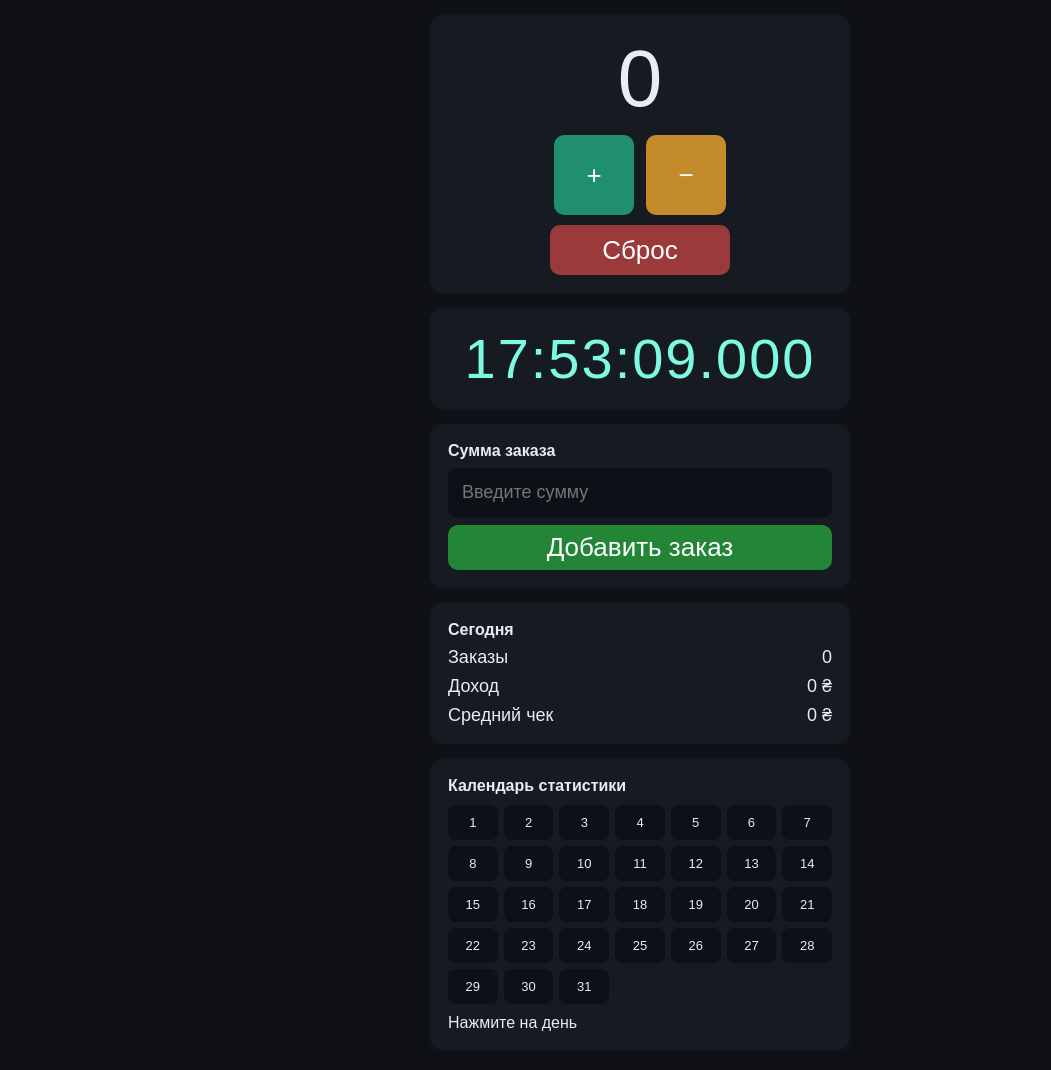
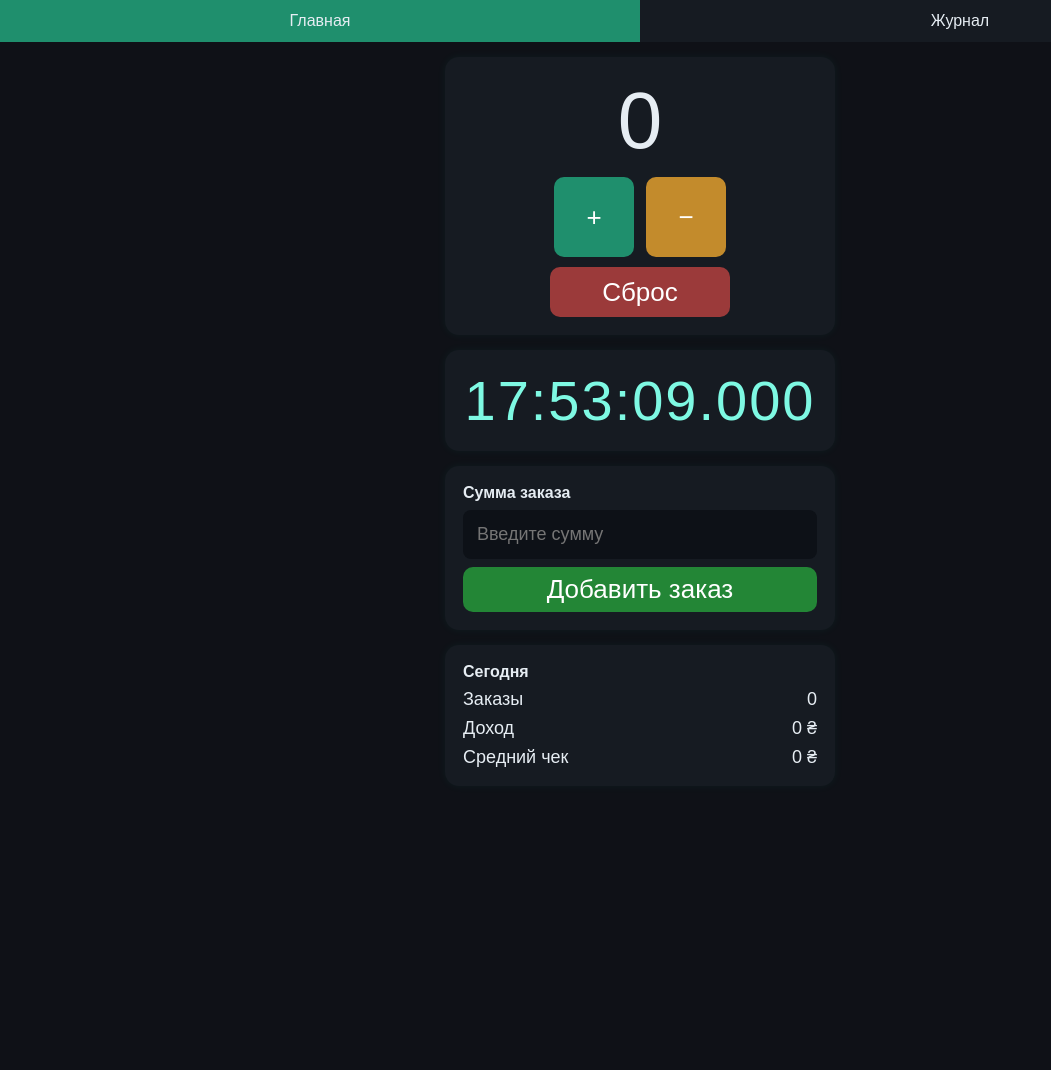
Before and after one commit to ikyzvesov/counter-app, a plain HTML site: page index.html in a window 1280 px wide. Shown: the whole page, without its empty margins (0-1051 px from the left). After the commit the page ends 816 px from the top, so only its background shows below. Drawn offline with Linux system fonts and the light colour scheme.

Commit message:
Update index.html

```diff
--- a/index.html
+++ b/index.html
@@ -17,13 +17,43 @@ font-family:Arial;
 body{
 background:#0f1117;
 color:#e6edf3;
-padding:15px;
 }
 
 .app{
 max-width:420px;
 margin:auto;
+padding:15px;
 }
+
+/* вкладки */
+
+.tabs{
+display:flex;
+}
+
+.tab{
+flex:1;
+text-align:center;
+padding:12px;
+background:#161b22;
+cursor:pointer;
+}
+
+.tab.active{
+background:#1f8f6d;
+}
+
+/* экраны */
+
+.screen{
+display:none;
+}
+
+.screen.active{
+display:block;
+}
+
+/* карточки */
 
 .card{
 background:#161b22;
@@ -88,7 +118,7 @@ letter-spacing:2px;
 color:#7ef9e3;
 }
 
-/* ввод денег */
+/* ввод */
 
 input{
 width:100%;
@@ -117,35 +147,14 @@ margin-top:8px;
 font-size:18px;
 }
 
-/* календарь */
+/* журнал */
 
-.calendar{
-display:grid;
-grid-template-columns:repeat(7,1fr);
-gap:6px;
-margin-top:10px;
-}
-
-.day{
+.log{
 background:#0d1117;
 padding:10px;
-text-align:center;
 border-radius:8px;
-font-size:13px;
-cursor:pointer;
-}
-
-.day.hasData{
-border:1px solid #2ea043;
-}
-
-.day:hover{
-background:#1c2128;
-}
-
-.details{
-margin-top:10px;
-font-size:16px;
+margin-bottom:6px;
+font-size:15px;
 }
 
 </style>
@@ -153,9 +162,16 @@ font-size:16px;
 
 <body>
 
+<div class="tabs">
+<div class="tab active" onclick="openTab('main')">Главная</div>
+<div class="tab" onclick="openTab('history')">Журнал</div>
+</div>
+
 <div class="app">
 
-<!-- счетчик -->
+<!-- главный экран -->
+
+<div id="main" class="screen active">
 
 <div class="card">
 
@@ -170,13 +186,9 @@ font-size:16px;
 
 </div>
 
-<!-- время -->
-
 <div class="card">
 <div class="time" id="time">00:00:00.000</div>
 </div>
-
-<!-- ввод суммы -->
 
 <div class="card">
 
@@ -187,8 +199,6 @@ font-size:16px;
 <button class="btn addMoney" onclick="addOrder()">Добавить заказ</button>
 
 </div>
-
-<!-- статистика сегодня -->
 
 <div class="card">
 
@@ -211,16 +221,18 @@ font-size:16px;
 
 </div>
 
-<!-- календарь -->
+</div>
+
+<!-- журнал -->
+
+<div id="history" class="screen">
 
 <div class="card">
 
-<b>Календарь статистики</b>
+<b>Журнал заказов</b>
 
-<div class="calendar" id="calendar"></div>
+<div id="ordersLog"></div>
 
-<div class="details" id="details">
-Нажмите на день
 </div>
 
 </div>
@@ -231,6 +243,7 @@ font-size:16px;
 
 let count=Number(localStorage.getItem("count"))||0
 let stats=JSON.parse(localStorage.getItem("stats"))||{}
+let orders=JSON.parse(localStorage.getItem("orders"))||[]
 
 function today(){
 return new Date().toLocaleDateString()
@@ -239,6 +252,21 @@ return new Date().toLocaleDateString()
 function save(){
 localStorage.setItem("count",count)
 localStorage.setItem("stats",JSON.stringify(stats))
+localStorage.setItem("orders",JSON.stringify(orders))
+}
+
+/* вкладки */
+
+function openTab(tab){
+
+document.querySelectorAll(".screen").forEach(s=>s.classList.remove("active"))
+document.querySelectorAll(".tab").forEach(t=>t.classList.remove("active"))
+
+document.getElementById(tab).classList.add("active")
+event.target.classList.add("active")
+
+if(tab==="history") renderLog()
+
 }
 
 /* счетчик */
@@ -264,7 +292,7 @@ updateUI()
 }
 }
 
-/* добавление заказа */
+/* заказ */
 
 function addOrder(){
 
@@ -274,12 +302,21 @@ if(!val)return
 
 count++
 
-let d=today()
+let now=new Date()
 
-if(!stats[d])stats[d]={orders:0,money:0}
+let date=now.toLocaleDateString()
+let time=now.toLocaleTimeString()
 
-stats[d].orders++
-stats[d].money+=val
+orders.unshift({
+date:date,
+time:time,
+money:val
+})
+
+if(!stats[date])stats[date]={orders:0,money:0}
+
+stats[date].orders++
+stats[date].money+=val
 
 document.getElementById("moneyInput").value=""
 
@@ -298,7 +335,7 @@ stats[d].orders++
 
 }
 
-/* обновление интерфейса */
+/* интерфейс */
 
 function updateUI(){
 
@@ -306,55 +343,34 @@ document.getElementById("counter").innerText=count
 
 let d=today()
 
-let orders=stats[d]?.orders||0
-let money=stats[d]?.money||0
+let ordersToday=stats[d]?.orders||0
+let moneyToday=stats[d]?.money||0
 
-document.getElementById("todayOrders").innerText=orders
-document.getElementById("todayMoney").innerText=money+" ₴"
+document.getElementById("todayOrders").innerText=ordersToday
+document.getElementById("todayMoney").innerText=moneyToday+" ₴"
 
-let avg=orders?Math.round(money/orders):0
+let avg=ordersToday?Math.round(moneyToday/ordersToday):0
 document.getElementById("avgCheck").innerText=avg+" ₴"
-
-renderCalendar()
 
 }
 
-/* календарь */
+/* журнал */
 
-function renderCalendar(){
+function renderLog(){
 
-let calendar=document.getElementById("calendar")
-calendar.innerHTML=""
+let el=document.getElementById("ordersLog")
+el.innerHTML=""
 
-for(let i=1;i<=31;i++){
+orders.forEach(o=>{
 
 let div=document.createElement("div")
-div.className="day"
-div.innerText=i
+div.className="log"
 
-let key=i+"."+new Date().getMonth()+"."+new Date().getFullYear()
+div.innerText=`${o.date} ${o.time} — 💰 ${o.money} ₴`
 
-if(stats[key]) div.classList.add("hasData")
+el.appendChild(div)
 
-div.onclick=()=>showDay(key,i)
-
-calendar.appendChild(div)
-
-}
-
-}
-
-function showDay(key,i){
-
-let d=stats[key]
-
-if(!d){
-document.getElementById("details").innerText="Нет данных за "+i
-return
-}
-
-document.getElementById("details").innerText=
-`${i} — 📦 ${d.orders} заказов | 💰 ${d.money} ₴`
+})
 
 }
 
```
